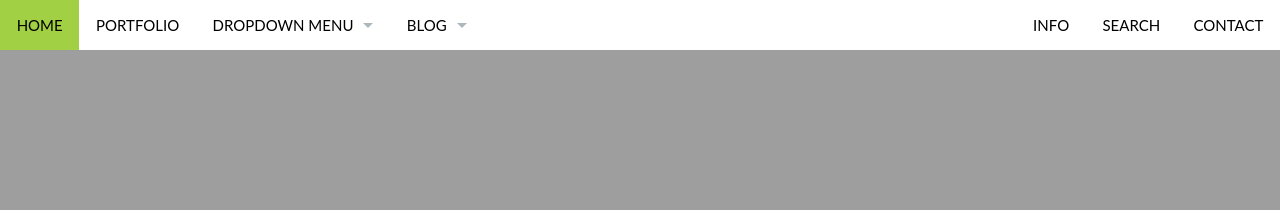
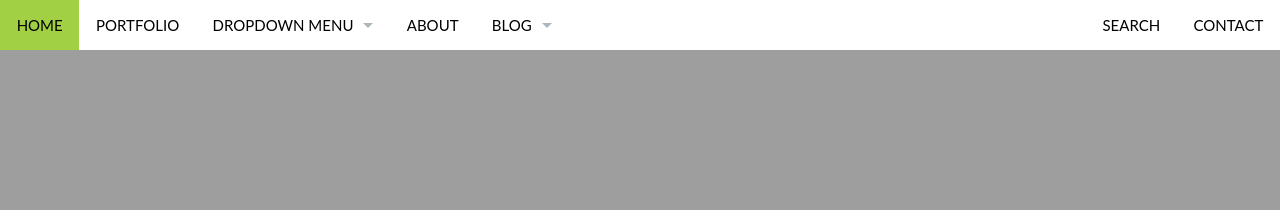
Before and after one commit to wontgruber/wontgruber.github.io, a Jekyll site: the page built from pages/pages-root-folder/index.md, in a window 1280 px wide. Shown: the top 210 px of the page. Built offline with Jekyll 4.4.1, drawn with Linux system fonts in a browser that asks for light colours.

Commit message:
Change 'info' to 'about'

```diff
--- a/_data/navigation.yml
+++ b/_data/navigation.yml
@@ -20,6 +20,10 @@
   - title: "Dropdown Menu 3"
     url: "#"
 
+- title: "About"
+  url: "/about/"
+  side: left
+
 - title: Blog
   url: "/blog/"
   side: left
@@ -30,9 +34,6 @@
 #
 #   Navigation to the right › side: right
 #
-- title: "Info"
-  url: "/info/"
-  side: right
 
 - title: "Search"
   url: "/search/"
```
